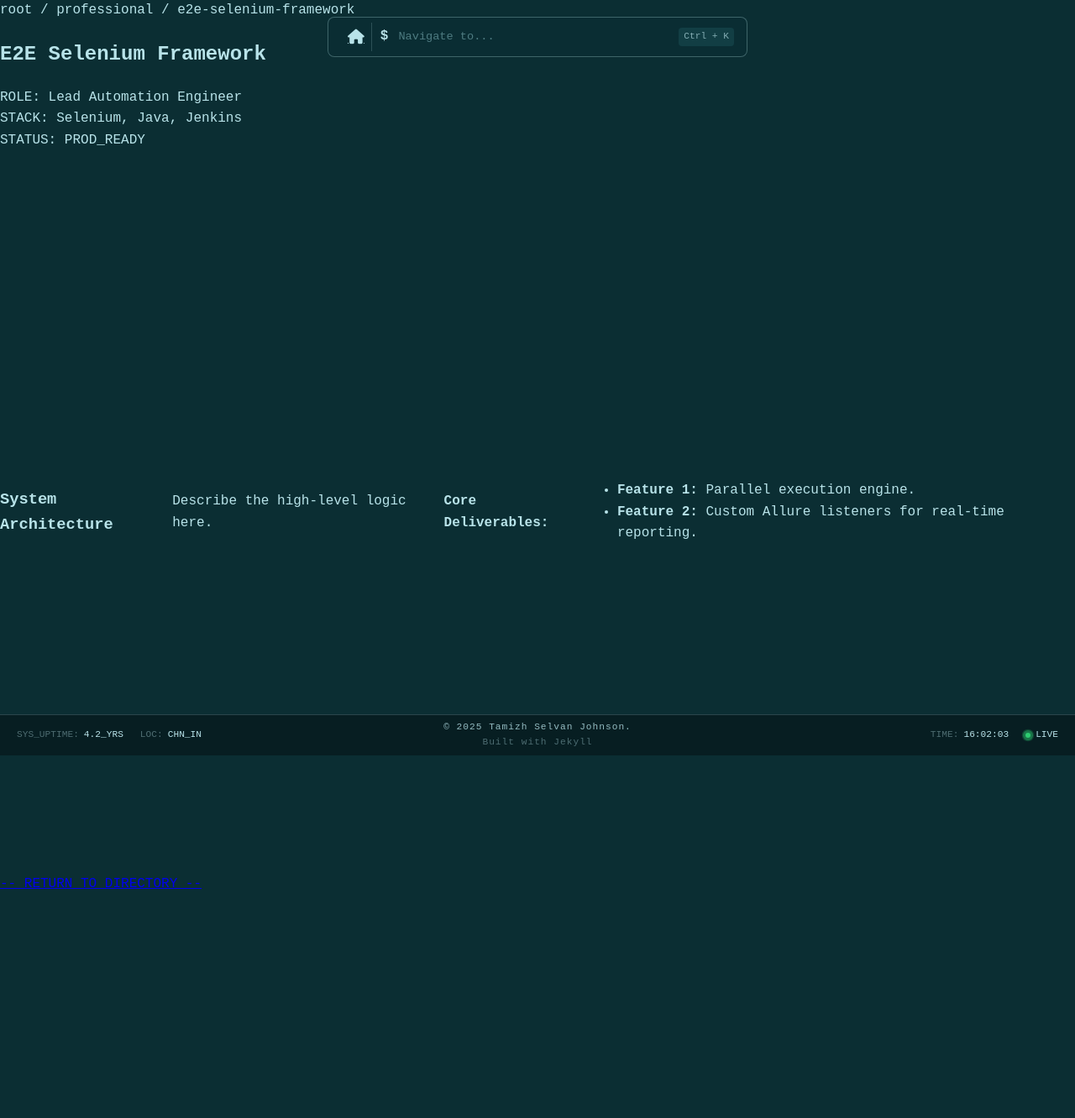
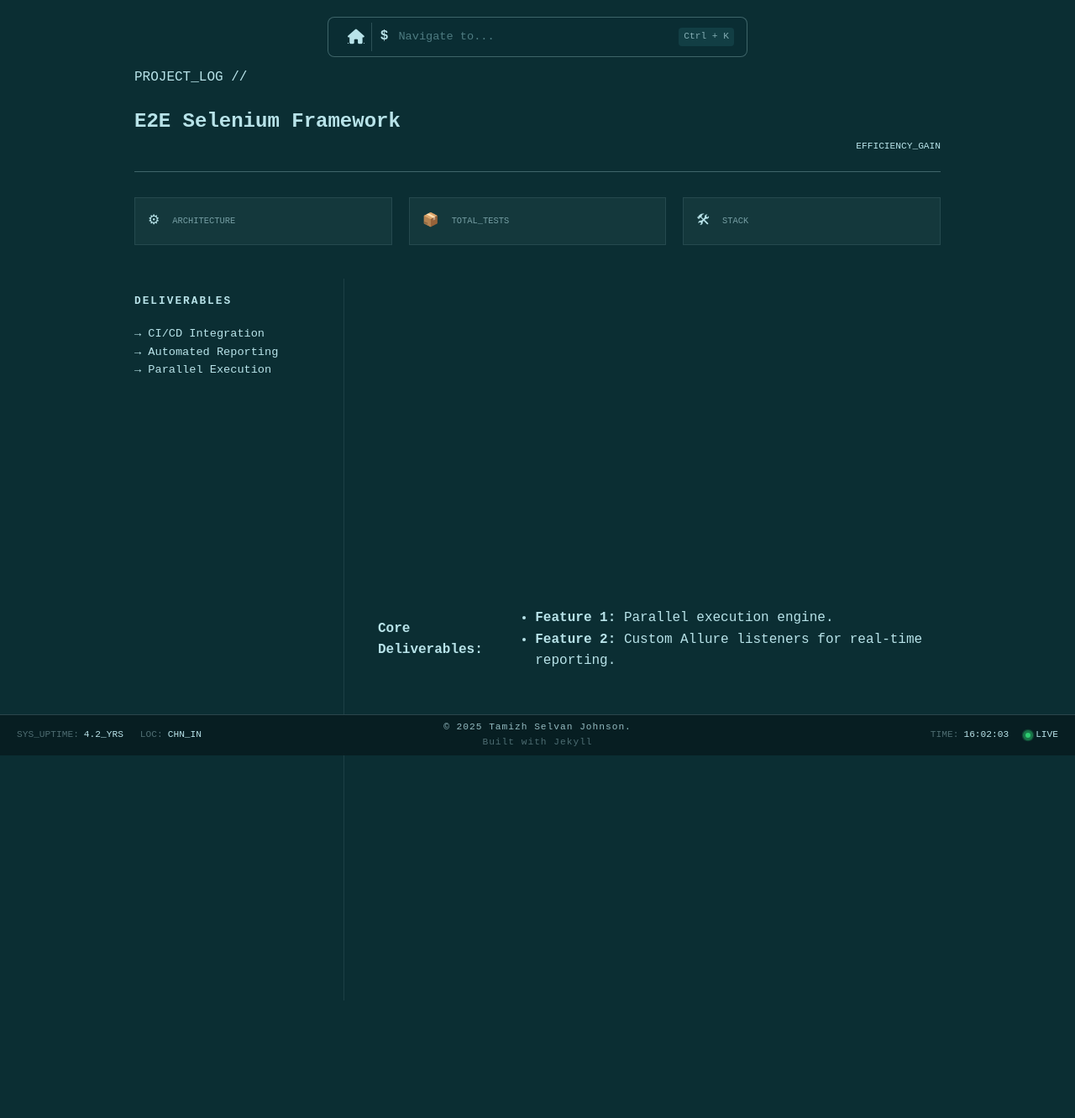
Before and after one commit to TyroTamizh/tyrotamizh.github.io, a Jekyll site: the page built from _professional_projects/test-automation-framework.md, in a window 1280 px wide. Shown: the whole page at 84% size. Built offline with Jekyll 4.4.1, drawn with Linux system fonts in a browser that asks for light colours; before the commit the page ends 1126 px from its top, so only the background shows below that.

Commit message:
Updating Professional page layout

```diff
--- a/_layouts/professional.html
+++ b/_layouts/professional.html
@@ -1,22 +1,59 @@
 ---
 layout: default
 ---
-<article class="project-view professional-view">
-  <header class="project-header">
-    <div class="breadcrumb">root / professional / {{ page.title | slugify }}</div>
-    <h1>{{ page.title }}</h1>
-    <div class="project-meta-grid">
-      <div class="meta-item"><span class="label">ROLE:</span> {{ page.role }}</div>
-      <div class="meta-item"><span class="label">STACK:</span> {{ page.tools | join: ", " }}</div>
-      <div class="meta-item"><span class="label">STATUS:</span> <span class="status-deployed">PROD_READY</span></div>
+  <article class="project-dashboard">
+  <header class="dashboard-header">
+    <div class="header-left">
+      <div class="breadcrumb">PROJECT_LOG // {{ page.client | uppercase }}</div>
+      <h1>{{ page.title }}</h1>
+    </div>
+    <div class="header-right">
+      <div class="metric-box">
+        <span class="metric-label">EFFICIENCY_GAIN</span>
+        <span class="metric-value">{{ page.impact_metric }}</span>
+      </div>
     </div>
   </header>
 
-  <section class="project-content" style="scroll-snap-align: unset;">
-    {{ content }}
-  </section>
+  <div class="spec-grid">
+    <div class="spec-card">
+      <div class="spec-icon">⚙</div>
+      <div class="spec-info">
+        <label>ARCHITECTURE</label>
+        <span>{{ page.architecture }}</span>
+      </div>
+    </div>
+    <div class="spec-card">
+      <div class="spec-icon">📦</div>
+      <div class="spec-info">
+        <label>TOTAL_TESTS</label>
+        <span>{{ page.test_count }}</span>
+      </div>
+    </div>
+    <div class="spec-card">
+      <div class="spec-icon">🛠</div>
+      <div class="spec-info">
+        <label>STACK</label>
+        <div class="tag-cloud">
+          {% for tool in page.stack %}
+            <span class="mini-tag">{{ tool }}</span>
+          {% endfor %}
+        </div>
+      </div>
+    </div>
+  </div>
 
-  <footer class="project-navigation">
-    <a href="/projects" class="back-link">-- RETURN TO DIRECTORY --</a>
-  </footer>
+  <div class="dashboard-body">
+    <aside class="body-sidebar">
+      <h4>DELIVERABLES</h4>
+      <ul>
+        <li>CI/CD Integration</li>
+        <li>Automated Reporting</li>
+        <li>Parallel Execution</li>
+      </ul>
+    </aside>
+    <section class="body-main" style="scroll-snap-align: unset;">
+      {{ content }}
+    </section>
+  </div>
 </article>
--- a/_professional_projects/test-automation-framework.md
+++ b/_professional_projects/test-automation-framework.md
@@ -1,16 +1,12 @@
 ---
 layout: professional
 title: "E2E Selenium Framework"
-role: "Lead Automation Engineer"
-client: "Fortune 500 FinTech"       # New: useful for context
-tools: [Selenium, Java, Jenkins]
-duration: "6 Months"               # New: adds professional scale
-impact: "40% faster regression"    # New: highlights results immediately
+company: "TCS"
+domain: "BFSI"
+role: "Module Lead"
+duration: "2016-2018"
+tools: [Selenium, Java, TestNG, Jenkins, Docker]
 ---
-
-### System Architecture
-Describe the high-level logic here.
-
 #### Core Deliverables:
 * **Feature 1:** Parallel execution engine.
 * **Feature 2:** Custom Allure listeners for real-time reporting.
--- a/_sass/_projects_view.scss
+++ b/_sass/_projects_view.scss
@@ -1,140 +1,59 @@
-.project-view {
-  max-width: 800px;
-  margin: 100px auto;
+.project-dashboard {
+  max-width: 1000px;
+  margin: 80px auto;
   padding: 0 20px;
-  font-family: $code-font;
 
-  // Shared Elements
-  .breadcrumb {
-    font-size: 0.8rem;
-    opacity: 0.5;
-    margin-bottom: 10px;
-    letter-spacing: 1px;
-  }
+  .dashboard-header {
+    display: flex;
+    justify-content: space-between;
+    align-items: flex-end;
+    border-bottom: 1px solid rgba($accent1, 0.3);
+    padding-bottom: 20px;
+    margin-bottom: 30px;
 
-  h1 {
-    margin-top: 5px;
-    font-size: 2.2rem;
-    color: $lightTextColor;
-  }
-
-  // 1. PROFESSIONAL VIEW SPECIFICS
-  &.professional-view {
-    border-left: 2px solid rgba($accent1, 0.2); // Corporate vertical line
-    padding-left: 40px;
-
-    h1 { border-bottom: 1px solid rgba($accent1, 0.1); padding-bottom: 15px; }
-
-    .project-meta-grid {
-      display: grid;
-      grid-template-columns: repeat(auto-fit, minmax(200px, 1fr));
-      gap: 15px;
-      margin: 20px 0;
-      padding: 15px;
-      background: rgba($accent1, 0.03);
-
-      .meta-item {
-        font-size: 0.85rem;
-        .label { color: $accent1; font-weight: bold; margin-right: 8px; }
-      }
-    }
-
-    .status-deployed {
-      color: #2ecc71;
-      font-weight: bold;
-      &::before { content: "[ "; }
-      &::after { content: " ]"; }
+    .metric-box {
+      text-align: right;
+      .metric-label { font-size: 0.7rem; color: $accent1; display: block; }
+      .metric-value { font-size: 1.8rem; font-weight: bold; color: #2ecc71; }
     }
   }
 
-  // 2. ACADEMIC / LAB VIEW SPECIFICS
-  &.academic-view {
-    .header-main {
+  .spec-grid {
+    display: grid;
+    grid-template-columns: repeat(3, 1fr);
+    gap: 20px;
+    margin-bottom: 40px;
+
+    .spec-card {
+      background: rgba($accent1, 0.05);
+      border: 1px solid rgba($accent1, 0.1);
+      padding: 15px;
       display: flex;
-      justify-content: space-between;
-      align-items: baseline;
-      border-bottom: 2px solid $accent1;
-      padding-bottom: 10px;
+      gap: 15px;
+      align-items: center;
 
-      .type-tag {
-        font-size: 0.7rem;
-        border: 1px solid rgba($accent1, 0.3);
-        padding: 2px 10px;
-        opacity: 0.7;
-      }
-    }
-
-    .mission-brief {
-      background: rgba($accent1, 0.05);
-      border: 1px dashed rgba($accent1, 0.3);
-      padding: 20px;
-      margin: 25px 0;
-      position: relative;
-
-      .brief-label {
-        position: absolute;
-        top: -10px;
-        left: 15px;
-        background: $darkbgColor;
-        padding: 0 10px;
-        color: $accent1;
-        font-size: 0.7rem;
-        font-weight: bold;
-      }
-      p { margin: 0; font-size: 0.95rem; line-height: 1.5; color: #ccc; }
-    }
-
-    .specs-bar {
-      display: flex;
-      gap: 30px;
-      margin-bottom: 30px;
-      font-size: 0.8rem;
-      .s-label { color: rgba($accent1, 0.5); }
-      .s-value { color: $lightTextColor; }
-      .success { color: #2ecc71; font-weight: bold; }
+      label { font-size: 0.65rem; color: rgba($accent1, 0.6); display: block; }
+      span { font-size: 0.9rem; font-weight: bold; }
     }
   }
 
-  // 3. PROJECT CONTENT (The Markdown body)
-  .project-content {
-    margin-top: 40px;
+  .dashboard-body {
+    display: grid;
+    grid-template-columns: 250px 1fr;
+    gap: 40px;
 
-    h3 { color: $accent1; margin-top: 30px; font-size: 1.2rem; }
-
-    ul {
-      list-style: none;
-      padding-left: 0;
-      li {
-        margin-bottom: 10px;
-        &::before { content: "> "; color: $accent1; font-weight: bold; }
+    .body-sidebar {
+      border-right: 1px solid rgba($accent1, 0.1);
+      h4 { font-size: 0.8rem; letter-spacing: 2px; color: $accent1; }
+      ul { list-style: none; padding: 0; font-size: 0.85rem;
+        li::before { content: "→ "; color: $accent1; }
       }
-    }
-
-    p { margin-bottom: 20px; color: $darkTextColor; }
-  }
-
-  // 4. RETURN BUTTON
-  .project-navigation {
-    margin-top: 60px;
-    padding-top: 20px;
-    border-top: 1px solid rgba($accent1, 0.1);
-
-    .back-link {
-      color: $accent1;
-      text-decoration: none;
-      font-size: 0.8rem;
-      font-weight: bold;
-      &:hover { text-decoration: underline; }
     }
   }
 }
 
-// Mobile Tweak
 @media (max-width: 768px) {
-  .project-view {
-    &.professional-view { padding-left: 20px; }
-    .academic-view .header-main { flex-direction: column; gap: 10px; }
-    .specs-bar { flex-direction: column; gap: 10px; }
-    .terminal-footer-status{display: flex; align-items: center; justify-content: center;}
-  }
+  .spec-grid, .dashboard-body { grid-template-columns: 1fr; }
+  .dashboard-header { flex-direction: column; align-items: flex-start; gap: 20px; }
+  .body-sidebar { border-right: none; border-bottom: 1px solid rgba($accent1, 0.1); padding-bottom: 20px; }
 }
--- a/assets/css/main.scss
+++ b/assets/css/main.scss
@@ -11,6 +11,7 @@
 @import "trait";
 @import "work";
 @import "projects";
+@import "projects_view";
 @import "skill";
 @import "sections";
 @import "about";
```
